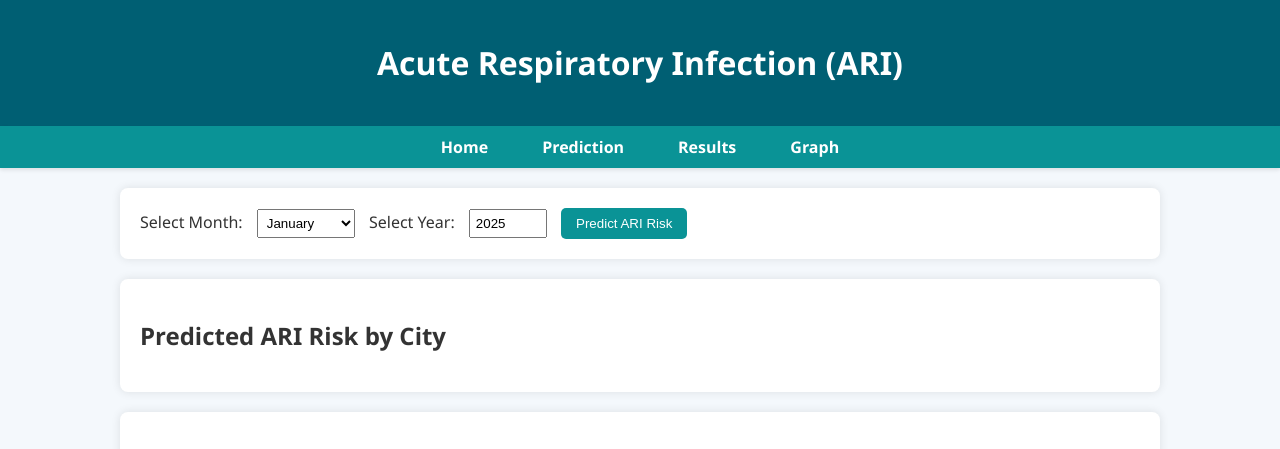
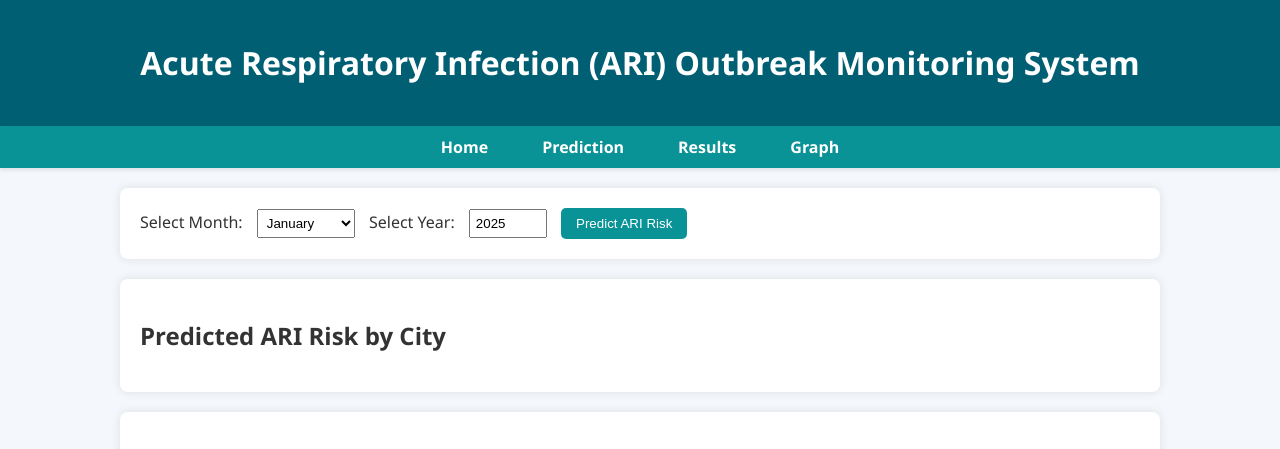
Before and after one commit to laixa0808/ari_outbreak, a plain HTML site: page index.html in a window 1280 px wide. Shown: the top 449 px of the page. Drawn offline with Linux system fonts and the light colour scheme.

Commit message:
padalwa commit

```diff
--- a/index.html
+++ b/index.html
@@ -7,7 +7,7 @@
 </head>
 <body>
     <header>
-        <h1>Acute Respiratory Infection (ARI)</h1>
+        <h1>Acute Respiratory Infection (ARI) Outbreak Monitoring System</h1>
     </header>
 
     <nav>
```
